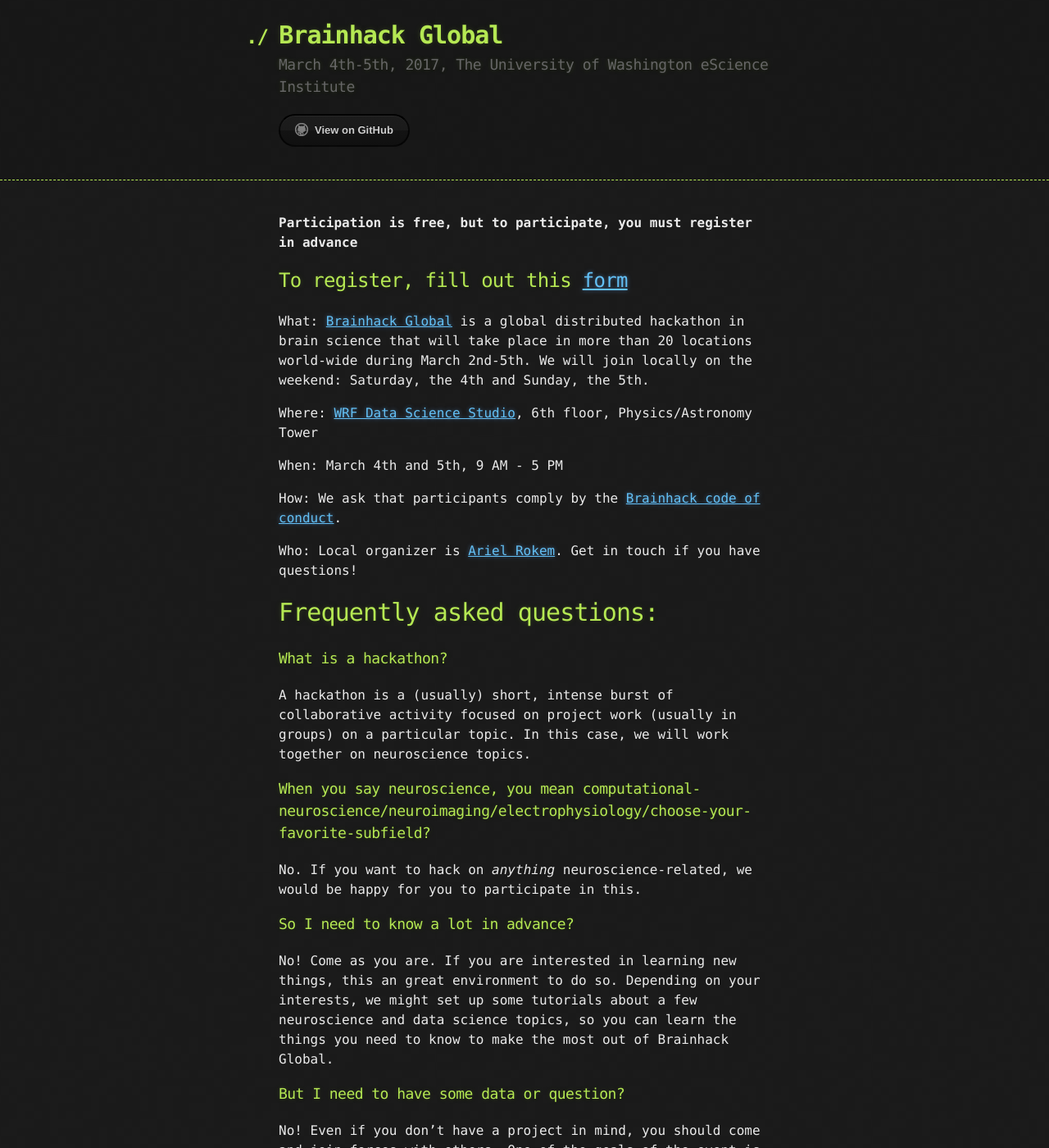
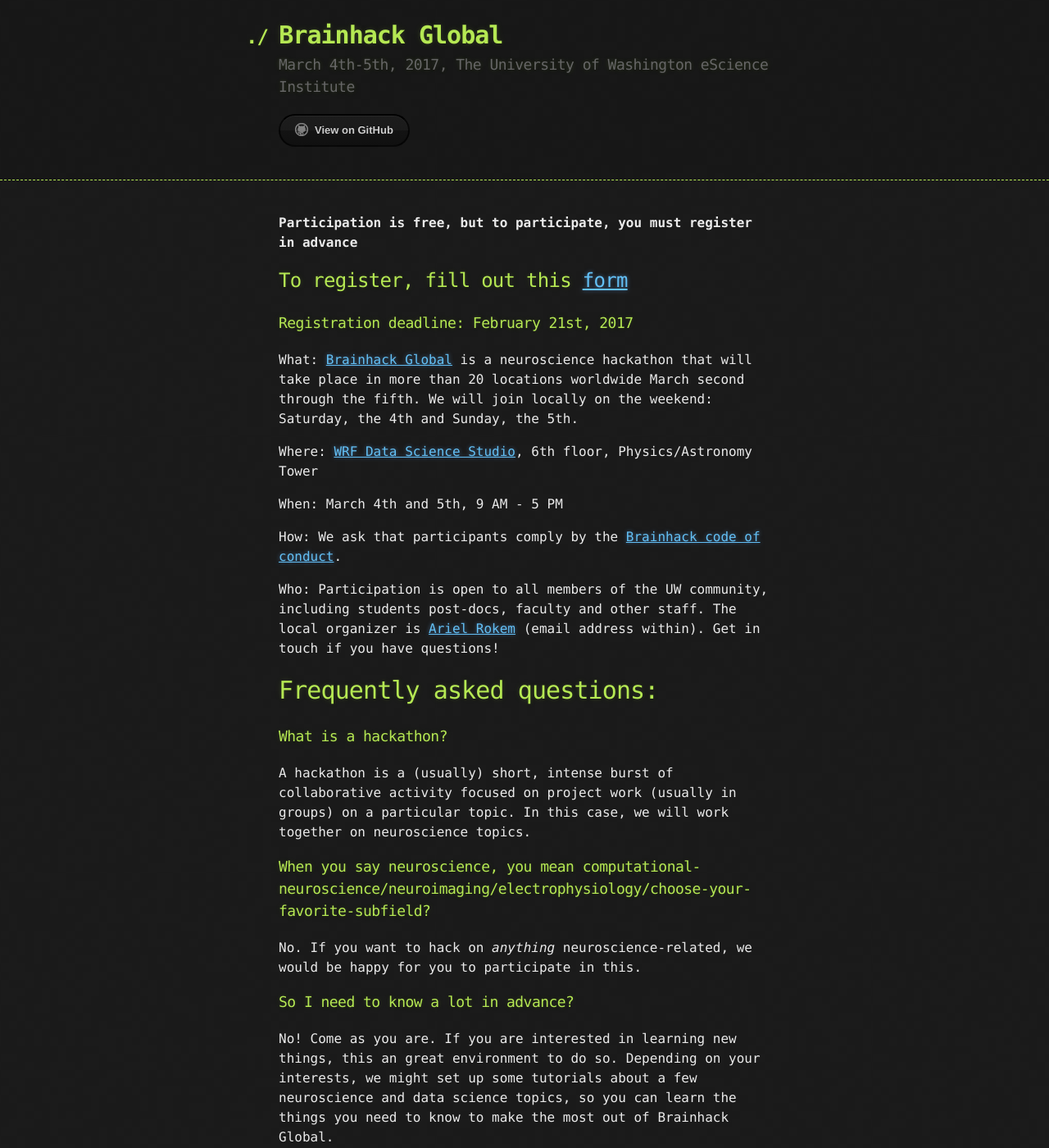
Before and after one commit to uwescience/brainhack-global-2017-03, a Jekyll site: the page built from index.md, in a window 1280 px wide and 1400 px high. Shown: the whole window at 82% size. Built offline with Jekyll 4.4.1, drawn with Linux system fonts in a browser that asks for light colours; some of the changed text lies outside the part shown.

Commit message:
Edits based on Robin's suggestions.

```diff
--- a/index.md
+++ b/index.md
@@ -4,12 +4,13 @@ layout: default
 
 **Participation is free, but to participate, you must register in advance**
 
-## To register, fill out this [form](https://goo.gl/forms/gLolsdmnFYwonPwC2)
+## To register, fill out this [form](https://goo.gl/forms/qy10TLbKQQdtwuQS2)
 
-What: [Brainhack Global](http://events.brainhack.org/global2017/) is a global
-distributed hackathon in brain science that will take place in more than 20
-locations world-wide during March 2nd-5th. We will join locally on the weekend:
-Saturday, the 4th and Sunday, the 5th.
+### Registration deadline: February 21st, 2017
+
+
+What: [Brainhack Global](http://events.brainhack.org/global2017/) is a
+neuroscience hackathon that will take place in more than 20 locations worldwide March second through the fifth. We will join locally on the weekend: Saturday, the 4th and Sunday, the 5th.
 
 Where: [WRF Data Science Studio](http://escience.washington.edu/wrf-data-science-studio/), 6th floor, Physics/Astronomy Tower
 
@@ -17,7 +18,9 @@ When: March 4th and 5th, 9 AM - 5 PM
 
 How: We ask that participants comply by the [Brainhack code of conduct](http://events.brainhack.org/global2017/codeofconduct.html).
 
-Who: Local organizer is [Ariel Rokem](http://arokem.org/). Get in touch if you have questions!
+Who: Participation is open to all members of the UW community, including
+students post-docs, faculty and other staff. The local organizer is [Ariel Rokem](http://arokem.org/) (email address within). Get in touch if you have
+questions!
 
 # Frequently asked questions:
 
@@ -41,12 +44,24 @@ things you need to know to make the most out of Brainhack Global.
 
 No! Even if you don't have a project in mind, you should come and join forces
 with others. One of the goals of the event is to meet other members of the
-neuroscience and data science communities on UW campus and in Seattle.
+neuroscience and data science communities on the UW campus and in Seattle.
 
+### Do I need a computer?
+
+Yes - if you have a laptop computer, please bring it with you. If you do not
+have a computer, please let [Ariel](http://arokem.org) (email address within)
+know in advance.
+
+### Can I help?
+
+If you want to teach a tutorial about some topic, or you are interested in
+giving a short talk about your research, we would welcome that. If we have
+enough interest in presenting, we will organize a data-blitz on Saturday
+afternoon (short, 1-slide, 5-minute presentations).
 
 ### Is it fun?
 
-Why would we otherwise do it?
+Yes! Of course it is.
 
 ### Sponsors
 
```
